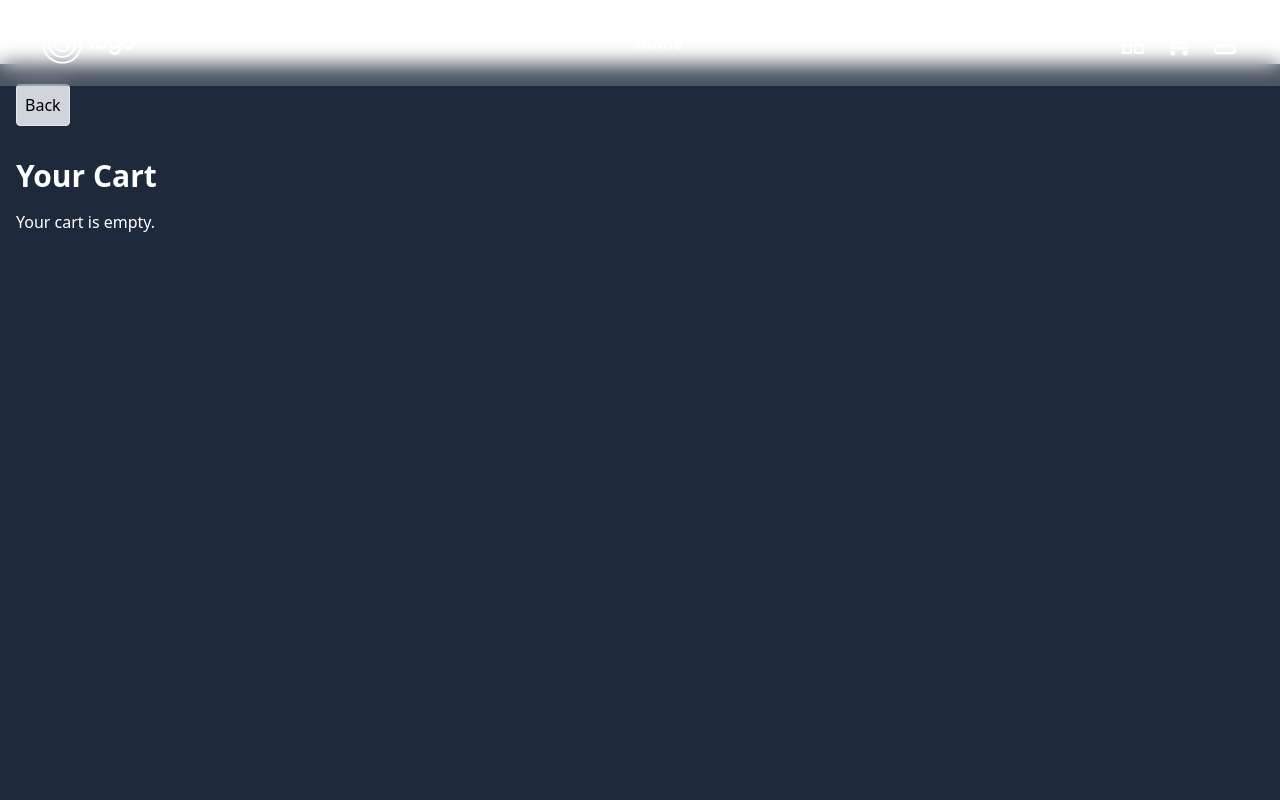
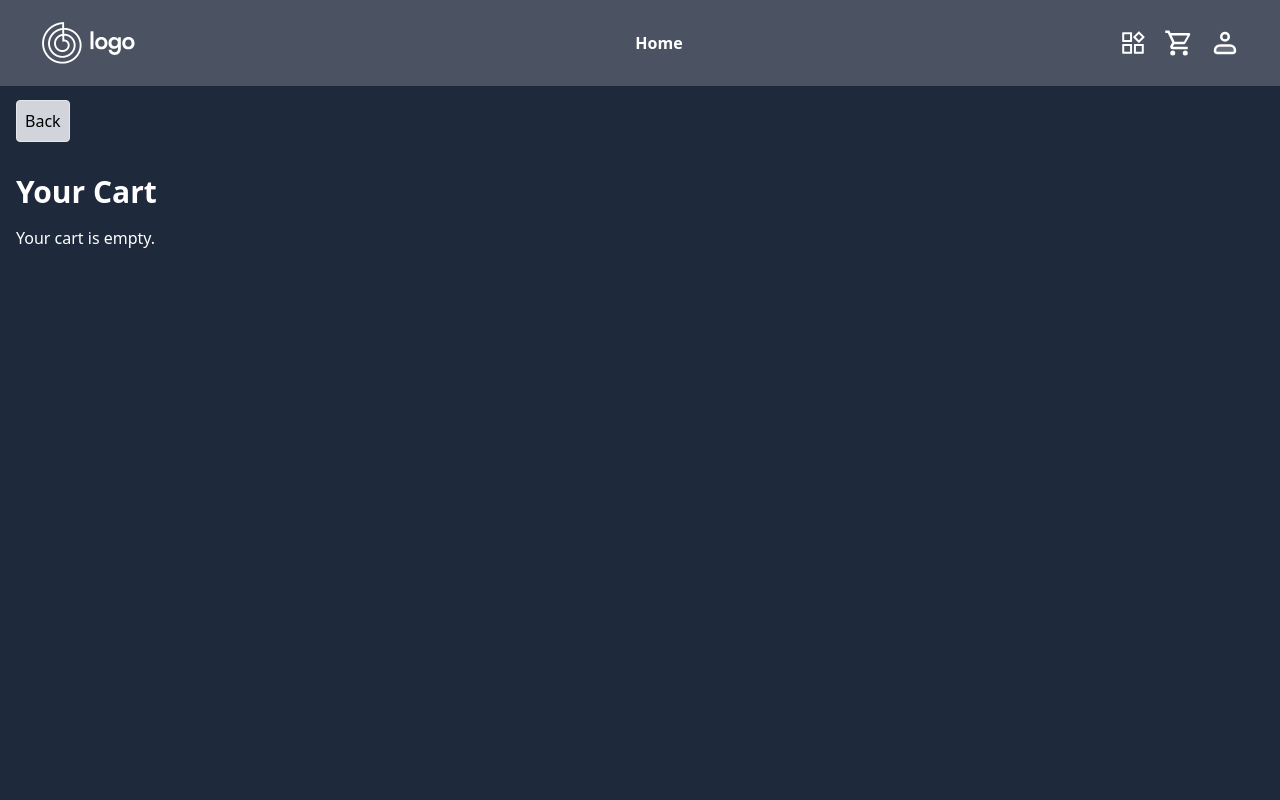
Before and after one commit to prad-alpukat/E-commerce, a React (Vite) app: page /cart in a window 1280 px wide. Shown: the top 800 px of the page. Built offline with nearby package versions, Linux system fonts and the light colour scheme.

Commit message:
edit padding pada pages

```diff
--- a/src/dasboardadmin/EditProduct.jsx
+++ b/src/dasboardadmin/EditProduct.jsx
@@ -53,6 +53,7 @@ const EditProduct = () => {
   };
 
   return (
+    <div className="min-h-screen my-20 ">
       <div className="p-6 max-w-lg mx-auto bg-white rounded-lg shadow-lg">
         <h1 className="text-3xl font-bold mb-6 text-gray-800">Edit Product</h1>
         <form onSubmit={handleSubmit} className="space-y-4">
@@ -99,6 +100,7 @@ const EditProduct = () => {
           </button>
         </form>
       </div>
+    </div>
   );
 };
 
--- a/src/pages/CartProducts.jsx
+++ b/src/pages/CartProducts.jsx
@@ -33,7 +33,7 @@ export default function CartProducts() {
   };
 
   return (
-    <div className="mt-16 bg-slate-800 min-h-screen">
+    <div className="pt-20 bg-slate-800 min-h-screen">
       <Header /> {/* Komponen Header ditampilkan di bagian atas */}
       {/* Tombol untuk kembali ke halaman sebelumnya */}
       <button
--- a/src/pages/ProductDetails.jsx
+++ b/src/pages/ProductDetails.jsx
@@ -81,7 +81,7 @@ export default function ProductDetails() {
   };
 
   return (
-    <div className="mt-16 bg-slate-800 min-h-screen">
+    <div className="pt-20 bg-slate-800 min-h-screen">
       <Header />
       {/* Tombol untuk kembali ke halaman sebelumnya */}
       <button
--- a/src/pages/UserPages.jsx
+++ b/src/pages/UserPages.jsx
@@ -44,7 +44,7 @@ export default function UserPages() {
   return (
     <div className="min-h-screen">
       <Header />
-      <div className="container mx-auto p-6 mt-20">
+      <div className="container mx-auto p-6 pt-20">
         <button
           onClick={handleBack}
           className="my-2 border p-2 rounded bg-gray-300"
```
Lines whose indentation alone changed are shown as unchanged.
